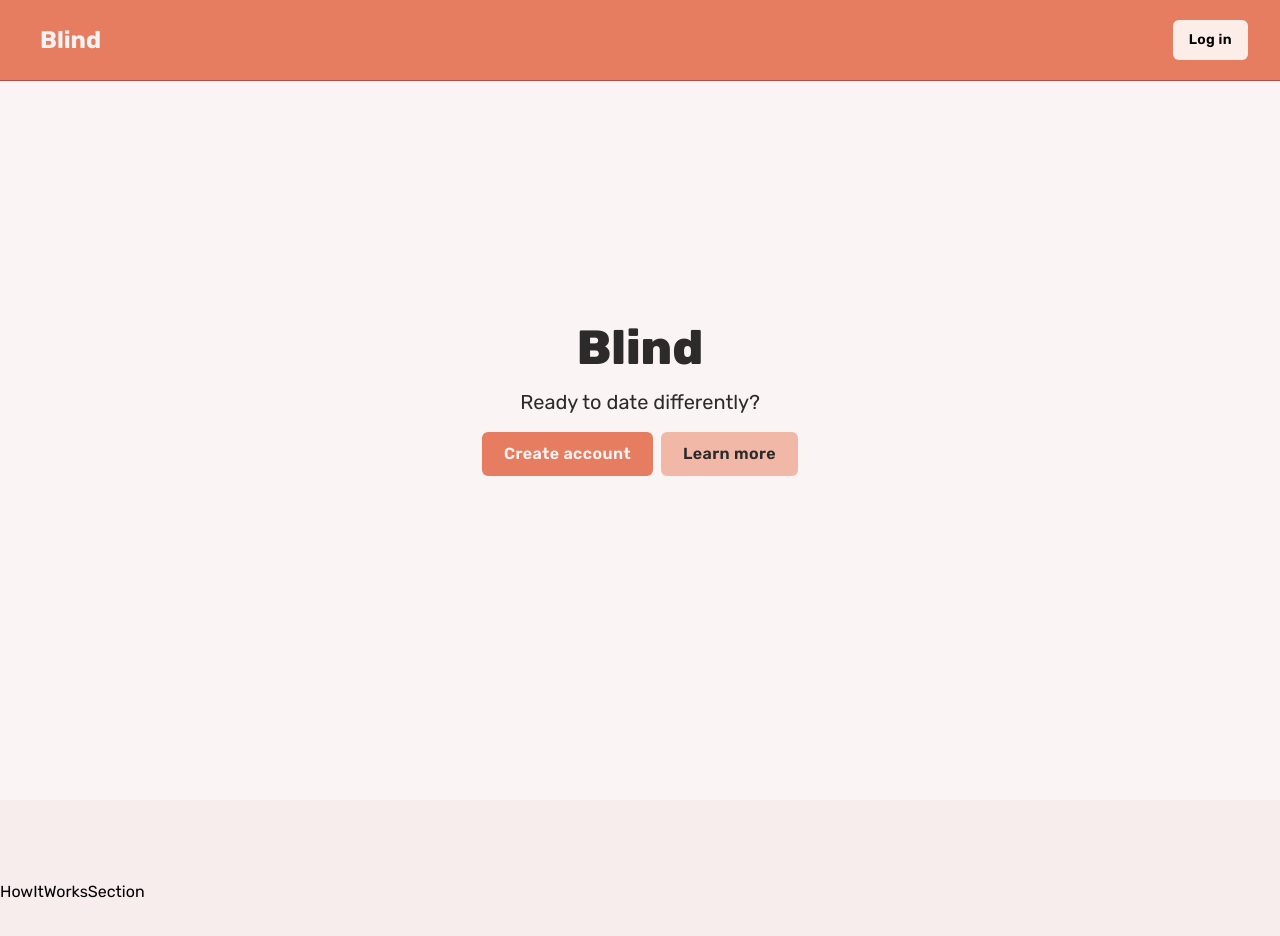
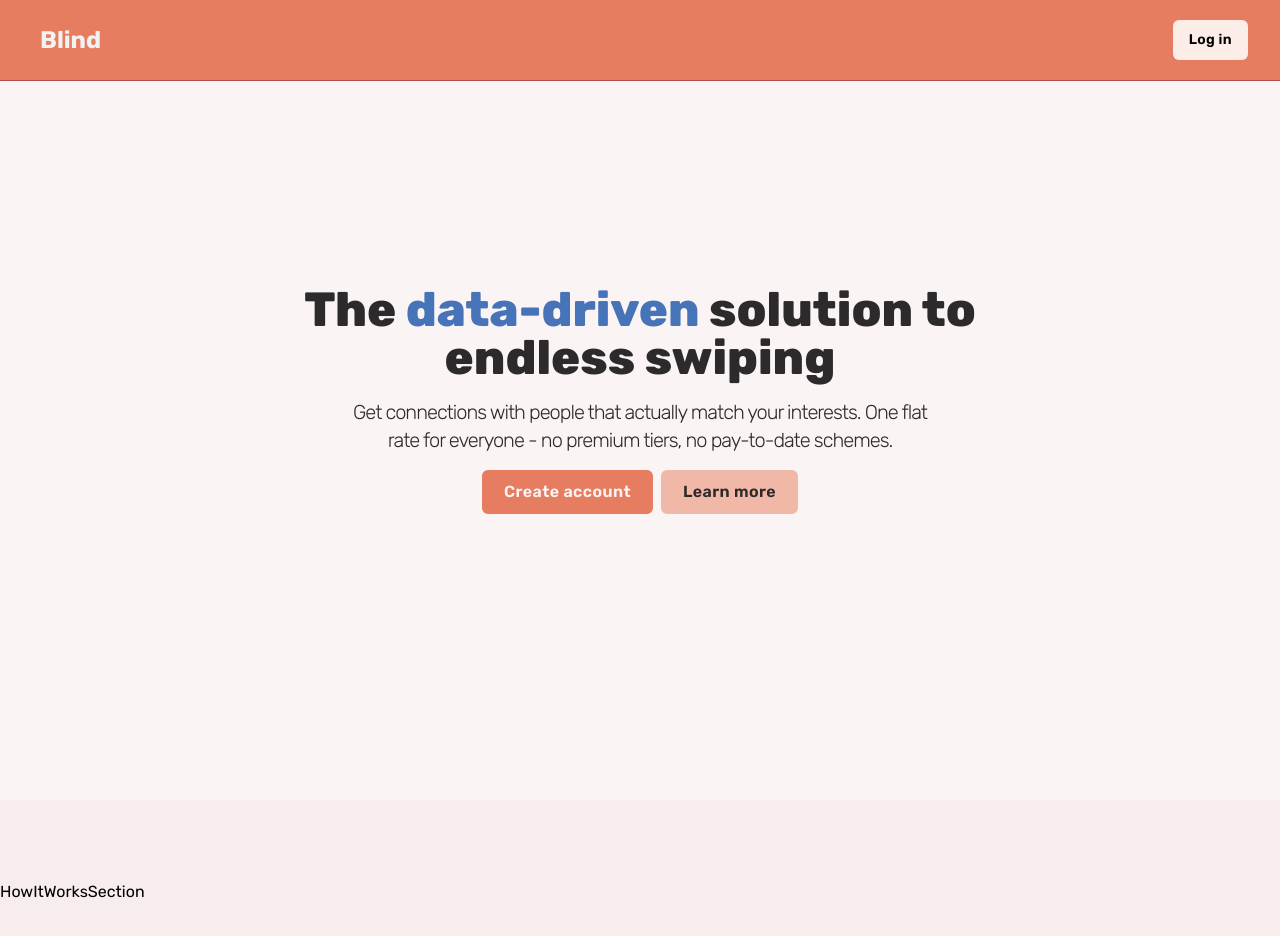
Before and after one commit to K444RU/match-me, a React (Vite) app in the folder front-end/: page / in a window 1280 px wide. Shown: the top 936 px of the page. Built offline with nearby package versions, Linux system fonts and the light colour scheme.

Commit message:
style: modify Hero

```diff
--- a/front-end/src/pages/HomePage.tsx
+++ b/front-end/src/pages/HomePage.tsx
@@ -12,11 +12,7 @@ const HomePage = () => {
 
   return (
     <>
-      <Hero
-        title="Blind"
-        subtitle="Ready to date differently?"
-        onLearnMore={scrollToHowItWorks}
-      />
+      <Hero onLearnMore={scrollToHowItWorks} />
       <HowItWorksSection ref={howItWorksRef} />
       <JumpToTopButton />
     </>
--- a/front-end/src/pages/sections/Hero.tsx
+++ b/front-end/src/pages/sections/Hero.tsx
@@ -1,22 +1,17 @@
 import Login from '@/features/authentication/components/PopUpForm';
 
-const Hero = ({
-  title = 'Amazing title',
-  subtitle = 'even more amazing subtitle.',
-  onLearnMore,
-}: {
-  title?: string;
-  subtitle?: string;
-  onLearnMore: () => void;
-}) => {
+const Hero = ({ onLearnMore }: { onLearnMore: () => void }) => {
   return (
     <section className="h-screen bg-background">
-      <div className="mx-auto flex h-full max-w-7xl flex-col items-center justify-center px-4 sm:px-6 lg:px-8">
-        <div className="text-center">
-          <h1 className="md: text-6xl font-extrabold text-text sm:text-5xl">
-            {title}
+      <div className="mx-auto flex h-full max-w-4xl flex-col items-center justify-center gap-4 px-4 py-16 text-center sm:px-6 lg:px-8">
+        <h1 className="text-4xl font-extrabold text-text sm:text-5xl">
+          The <span className="text-accent-500">data-driven</span> solution to
+          endless swiping
         </h1>
-          <p className="my-4 text-xl text-text">{subtitle}</p>
+        <p className="max-w-xl text-xl font-light tracking-tighter text-text">
+          Get connections with people that actually match your interests. One
+          flat rate for everyone - no premium tiers, no pay-to-date schemes.
+        </p>
         <div className="flex space-x-2">
           <Login />
           <button
@@ -27,7 +22,6 @@ const Hero = ({
           </button>
         </div>
       </div>
-      </div>
     </section>
   );
 };
```
Lines whose indentation alone changed are shown as unchanged.
